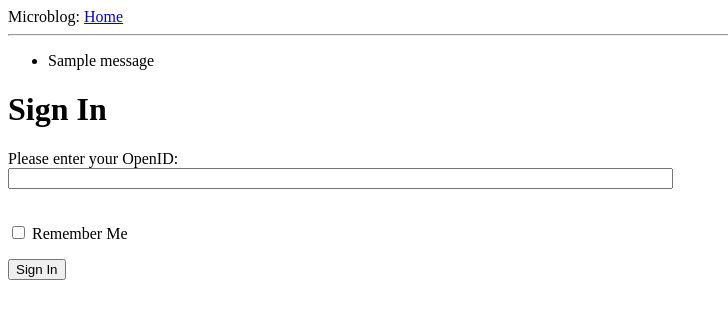
After one commit to Minras/flask-microblog, a Flask app: page /login in a window 1280 px wide. The commit adds this page. Shown: the top 319 px of the page, without its empty margins (0-728 px from the left). Run offline with Flask 2, Linux system fonts and the light colour scheme; one stand-in notice (Sample message) is shown.

Commit message:
V0.3.0 Added OpenID support

```diff
--- a/app/__init__.py
+++ b/app/__init__.py
@@ -1,4 +1,6 @@
 from flask import Flask
 
 app = Flask(__name__)
+app.config.from_object('config')
+
 from app import views
--- /dev/null
+++ b/app/forms.py
@@ -0,0 +1,7 @@
+from flask.ext.wtf import Form
+from wtforms import StringField, BooleanField
+from wtforms.validators import DataRequired
+
+class LoginForm(Form):
+    openid = StringField('openid', validators=[DataRequired()])
+    remember_me = BooleanField('remember_me', default=False)
--- a/app/templates/base.html
+++ b/app/templates/base.html
@@ -1,7 +1,7 @@
 <html>
   <head>
     {% if title %}
-    <title>{{title}} - microblog</title>
+    <title>{{ title }} - microblog</title>
     {% else %}
     <title>microblog</title>
     {% endif %}
@@ -9,6 +9,15 @@
   <body>
     <div>Microblog: <a href="/index">Home</a></div>
     <hr>
+    {% with messages = get_flashed_messages() %}
+      {% if messages %}
+        <ul>
+        {% for message in messages %}
+            <li>{{ message }} </li>
+        {% endfor %}
+        </ul>
+      {% endif %}
+    {% endwith %}
     {% block content %}{% endblock %}
   </body>
 </html>
--- /dev/null
+++ b/app/templates/login.html
@@ -0,0 +1,17 @@
+{% extends "base.html" %}
+
+{% block content %}
+  <h1>Sign In</h1>
+  <form action="" method="post" name="login">
+      {{ form.hidden_tag() }}
+      <p>
+          Please enter your OpenID:<br>
+          {{ form.openid(size=80) }}<br>
+          {% for error in form.openid.errors %}
+            <span style="color: red;">[{{ error }}]</span>
+          {% endfor %}<br>
+      </p>
+      <p>{{ form.remember_me }} Remember Me</p>
+      <p><input type="submit" value="Sign In"></p>
+  </form>
+{% endblock %}
--- a/app/views.py
+++ b/app/views.py
@@ -1,5 +1,7 @@
-from flask import render_template
+from flask import render_template, flash, redirect
 from app import app
+from app.forms import LoginForm
+
 
 @app.route('/')
 @app.route('/index')
@@ -19,3 +21,15 @@ def index():
         title = 'Home',
         user = user,
         posts = posts)
+
+
+@app.route('/login', methods=['GET', 'POST'])
+def login():
+    form = LoginForm()
+    if form.validate_on_submit():
+        flash('Login requested for OpenID="%s", remember_me=%s' %
+              (form.openid.data, str(form.remember_me.data)))
+        return redirect('/index')
+    return render_template('login.html',
+                           title='Sign In',
+                           form=form)
```
Also changed, not shown: config.py (added, +9 -0 lines).
